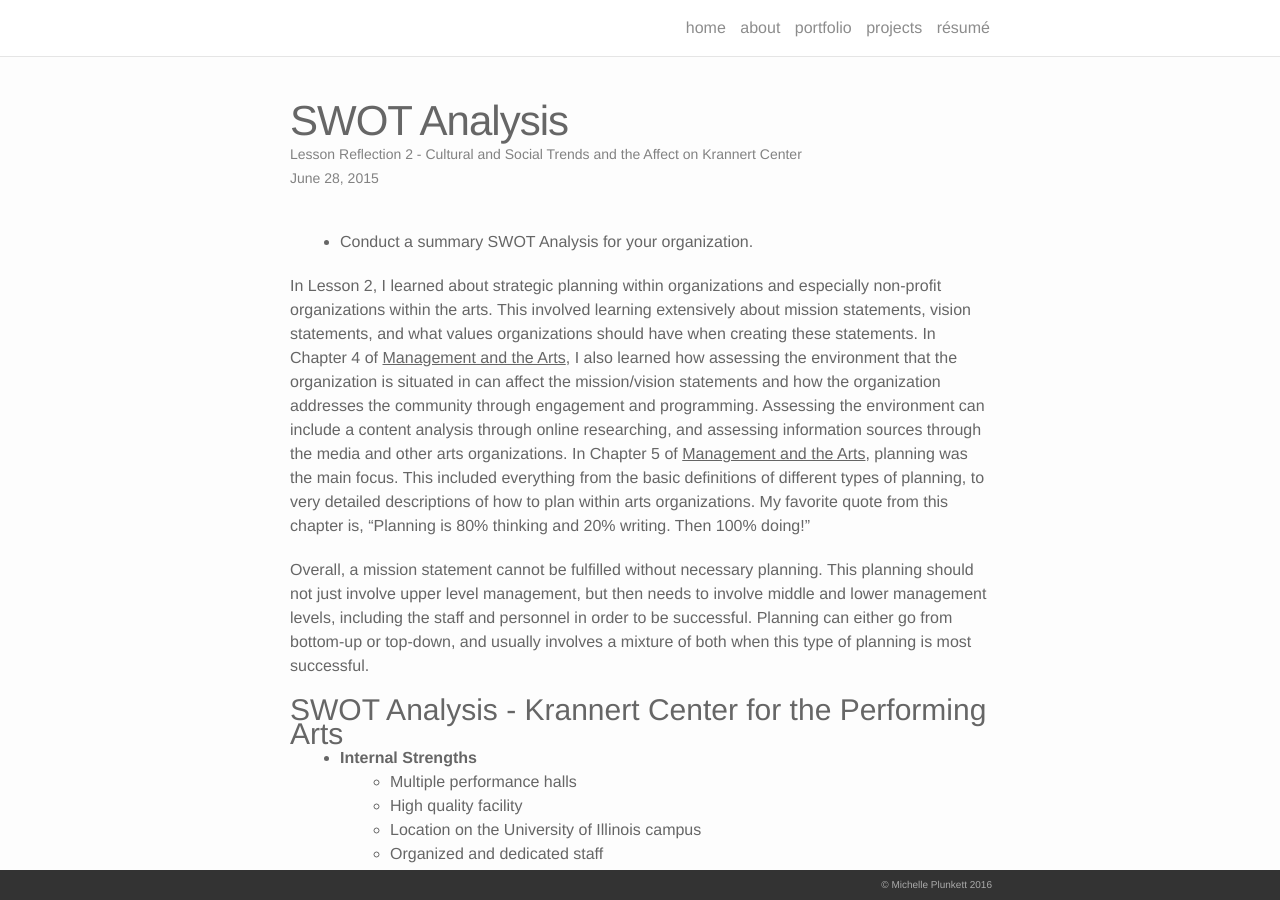
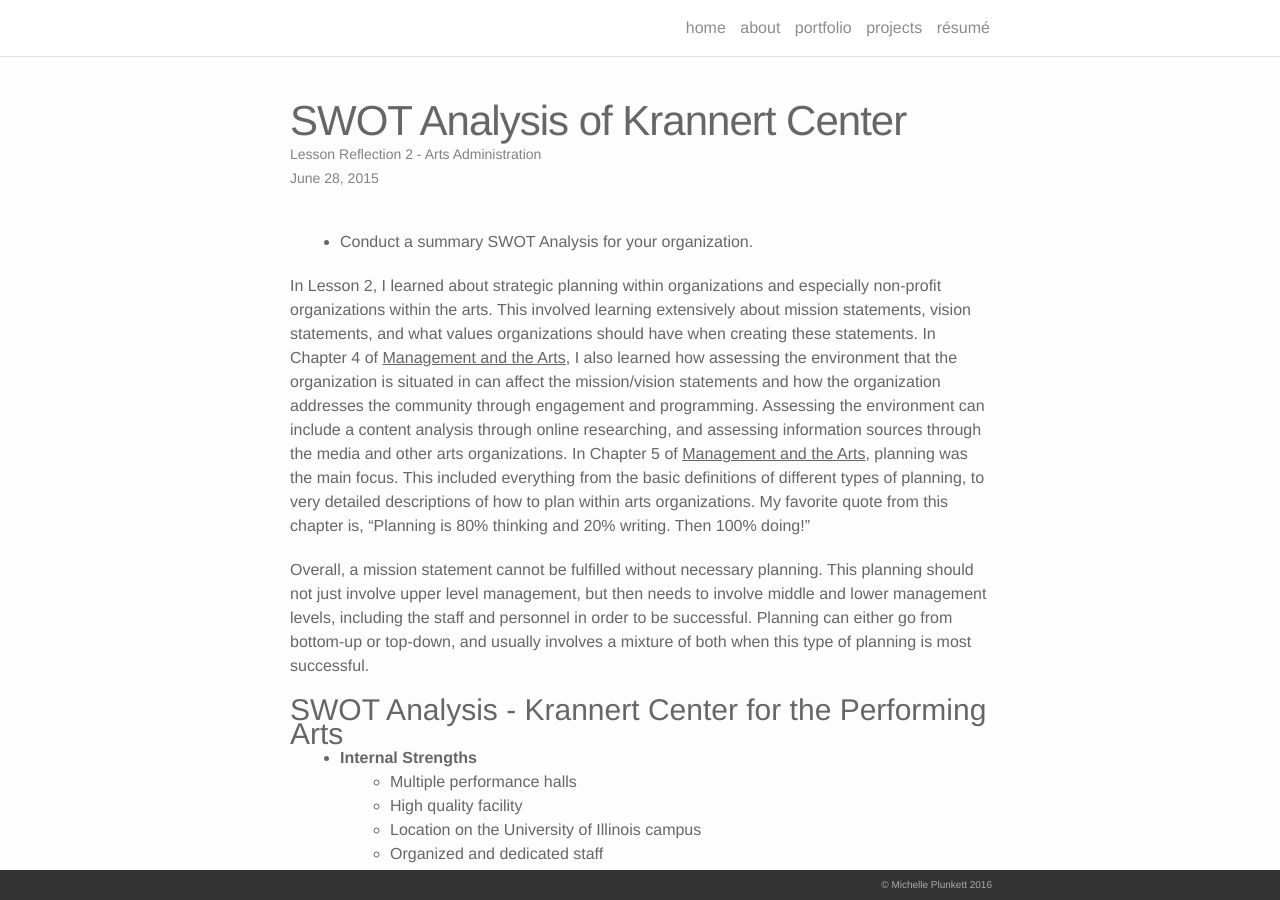
Before and after one commit to michelleplunkett/michelleplunkett.github.io, a Jekyll site: the page built from _portfolio/Reflection_2.markdown, in a window 1280 px wide and 900 px high. Built offline with Jekyll 4.4.1, drawn with Linux system fonts in a browser that asks for light colours; nearby versions of some CDN libraries.

Commit message:
Update Reflection_2.markdown

```diff
--- a/_portfolio/Reflection_2.markdown
+++ b/_portfolio/Reflection_2.markdown
@@ -1,7 +1,7 @@
 ---
 layout: post
-title: SWOT Analysis
-description: Lesson Reflection 2 - Cultural and Social Trends and the Affect on Krannert Center
+title: SWOT Analysis of Krannert Center
+description: Lesson Reflection 2 - Arts Administration
 date: 2015-06-28
 ---
 
```
